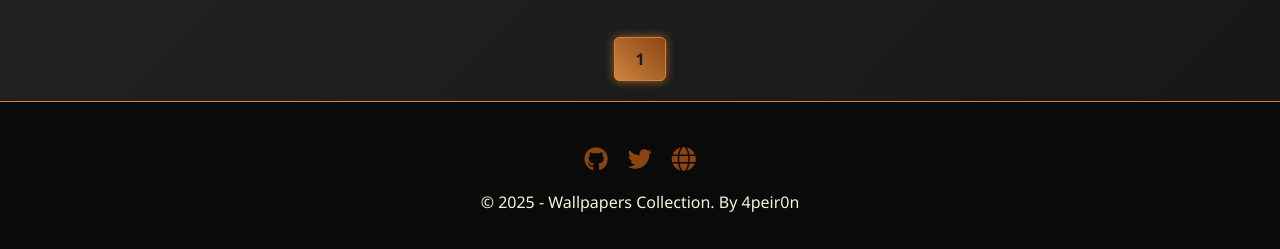
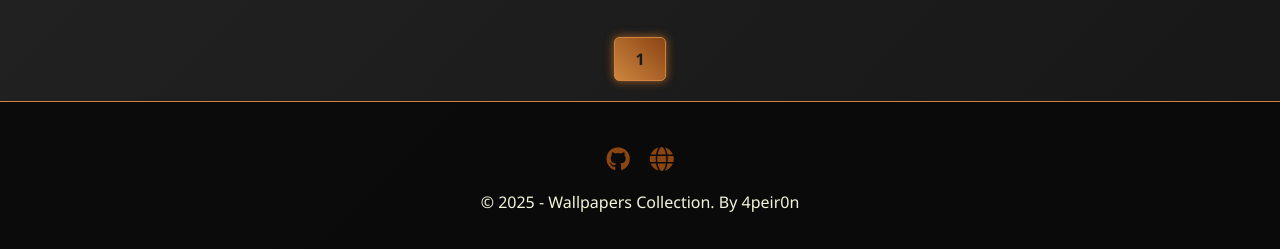
Before and after one commit to 4peir0n/wallpapers, a plain HTML site: page index.html in a window 1280 px wide. Shown: the part 683-932 px from the top of the page. Drawn offline with Linux system fonts and the light colour scheme.

Commit message:
Update index.html

```diff
--- a/index.html
+++ b/index.html
@@ -222,9 +222,6 @@
             <a href="https://github.com/4peir0n" target="_blank" rel="noopener noreferrer" title="GitHub">
                 <i class="fab fa-github"></i>
             </a>
-            <a href="https://x.com/" target="_blank" rel="noopener noreferrer" title="Twitter">
-                <i class="fab fa-twitter"></i>
-            </a>
             <a href="" target="_blank" rel="noopener noreferrer" title="Website">
                 <i class="fas fa-globe"></i>
             </a>
```
